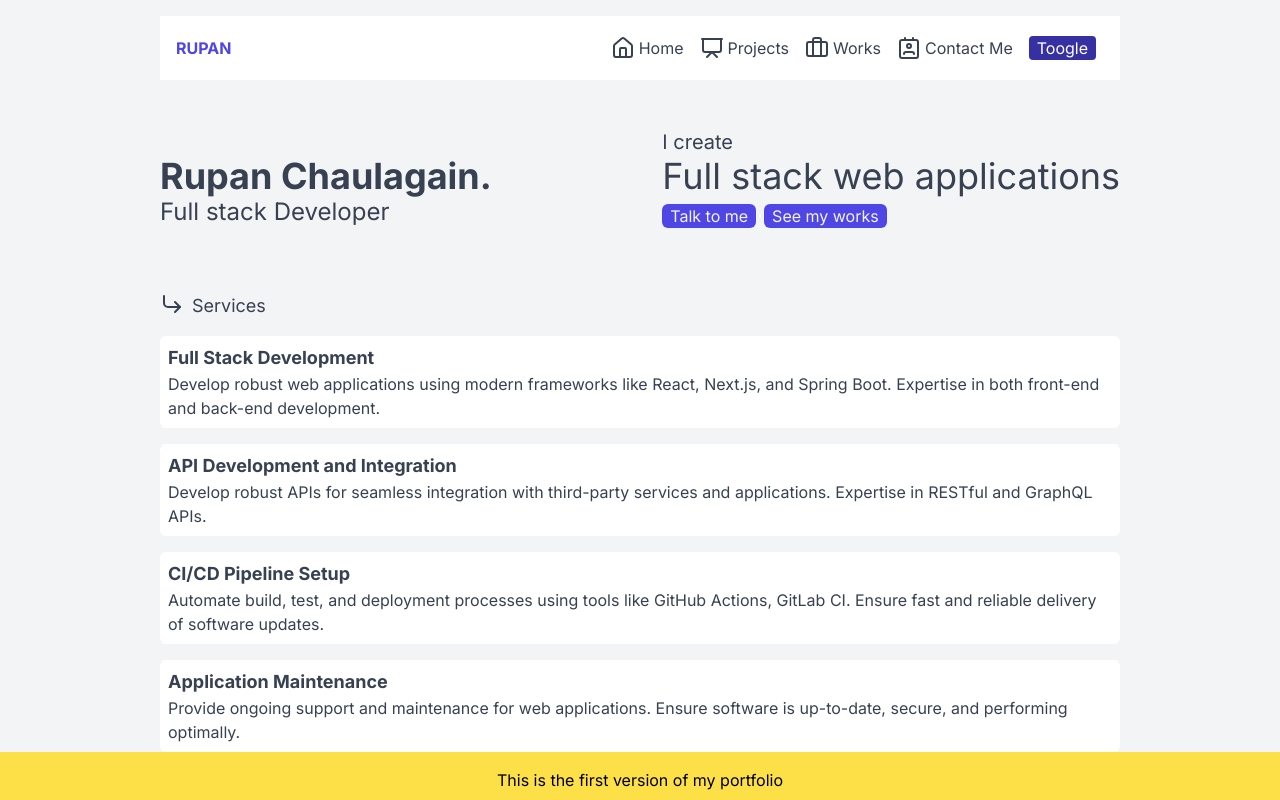
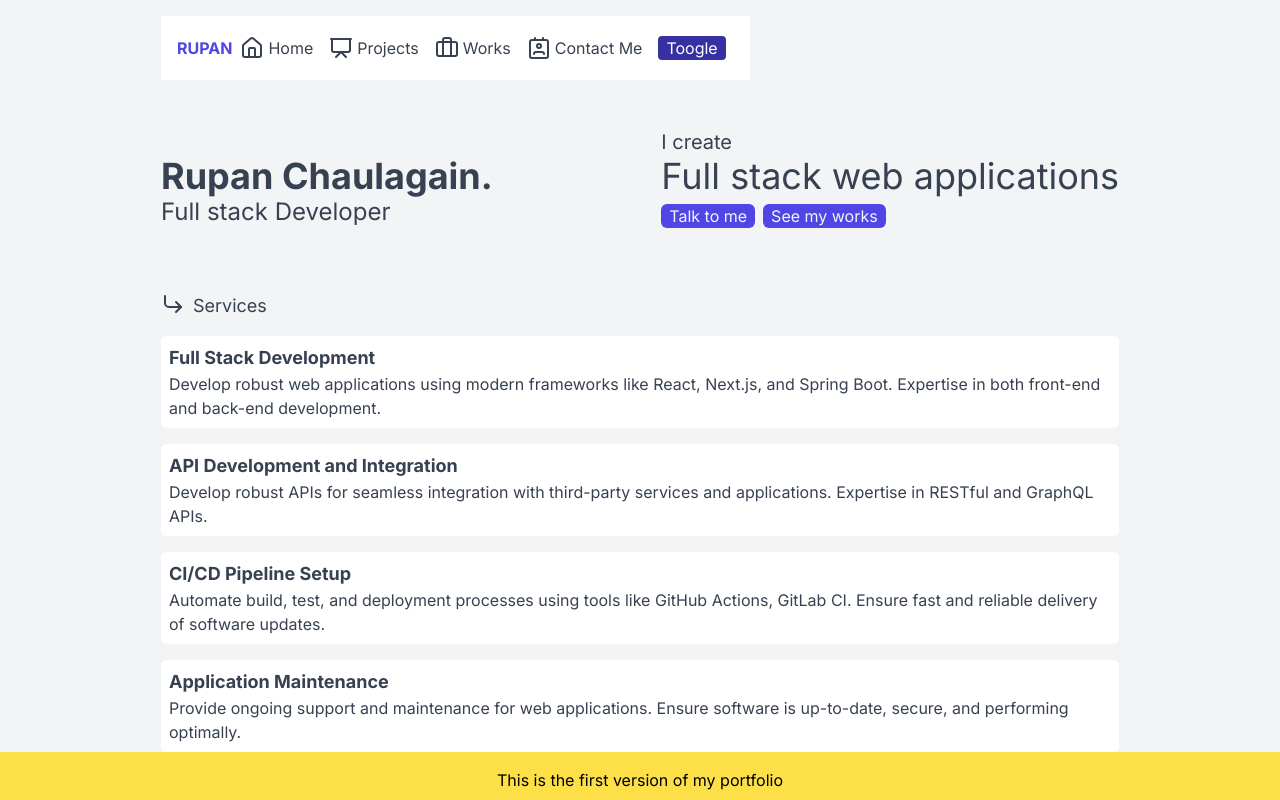
Before and after one commit to ruppo-912116/ruppo-912116.github.io, a Next.js app: page / in a window 1280 px wide. Shown: the top 800 px of the page. Built offline with nearby package versions, Linux system fonts and the light colour scheme.

Commit message:
Fix navbar

```diff
--- a/src/app/page.tsx
+++ b/src/app/page.tsx
@@ -8,11 +8,13 @@ export default function Home() {
     return (
         <main className={"bg-neutral-light dark:bg-neutral-dark min-h-screen"}>
             <Banner/>
-            <NavbarContainer/>
-            <div className={"px-4 pb-20 pt-4 mt-16 md:px-40 md:pt-16"}>
-                <HeroSectionContainer/>
-                <ServicesContainer/>
-                <ProjectsContainer/>
+            <div className={"px-4 md:px-40 lg:w-[1278px] mx-auto lg:max-w-[1278px]"}>
+                <NavbarContainer/>
+                <div className={"pb-20 pt-4 mt-16  md:pt-16"}>
+                    <HeroSectionContainer/>
+                    <ServicesContainer/>
+                    <ProjectsContainer/>
+                </div>
             </div>
         </main>
     );
--- a/src/components/navbar/container.tsx
+++ b/src/components/navbar/container.tsx
@@ -5,6 +5,13 @@ import HomeIcon from "@/icons/home-icon";
 import ProjectsIcon from "@/icons/projects-icon";
 import WorkIcon from "@/icons/work-icon";
 import ContactIcon from "@/icons/contact-icon";
+import React from "react";
+
+interface NavbarItemProps {
+    title?: string;
+    handleOnClick?: () => void;
+    children?: React.ReactNode;
+}
 
 export default function NavbarContainer() {
 
@@ -33,7 +40,7 @@ export default function NavbarContainer() {
         }
     ]
 
-    function NavbarItem({children, title, handleOnClick}: any) {
+    function NavbarItem({children, handleOnClick, title}: NavbarItemProps) {
         return (
             <div className={"flex gap-1 items-center cursor-pointer hover:text-gray-500"} onClick={handleOnClick}>
                 {children}
@@ -43,17 +50,13 @@ export default function NavbarContainer() {
     }
 
     return (
-            <div className={"fixed top-0 right-0 left-0 px-0 sm:px-4 bg-white dark:bg-neutral-dark h-16 md:mt-4 md:mx-40 flex justify-around sm:justify-between items-center"}>
-                <h1 className={"text-primary-light dark:text-neutral-light font-bold"}>RUPAN</h1>
-                <div className={"flex gap-4 p-2 text-neutral-dark dark:text-neutral-light"}>
-                    {items.map(i => <NavbarItem
-                        key={"title"}
-                        title={i.title}
-                        handleOnClick={i.handleClick}>
-                        {i.icon}
-                    </NavbarItem>)}
-                    <ThemeSwitcher/>
-                </div>
+        <div
+            className={"fixed top-0 px-0 sm:px-4 bg-white dark:bg-neutral-dark h-16 md:mt-4 flex justify-around sm:justify-between items-center"}>
+            <h1 className={"text-primary-light dark:text-neutral-light font-bold"}>RUPAN</h1>
+            <div className={"flex gap-4 p-2 text-neutral-dark dark:text-neutral-light"}>
+                {items.map(i => <NavbarItem title={i.title} handleOnClick={i.handleClick}>{i.icon}</NavbarItem>)}
+                <ThemeSwitcher/>
             </div>
+        </div>
     )
 }
```
